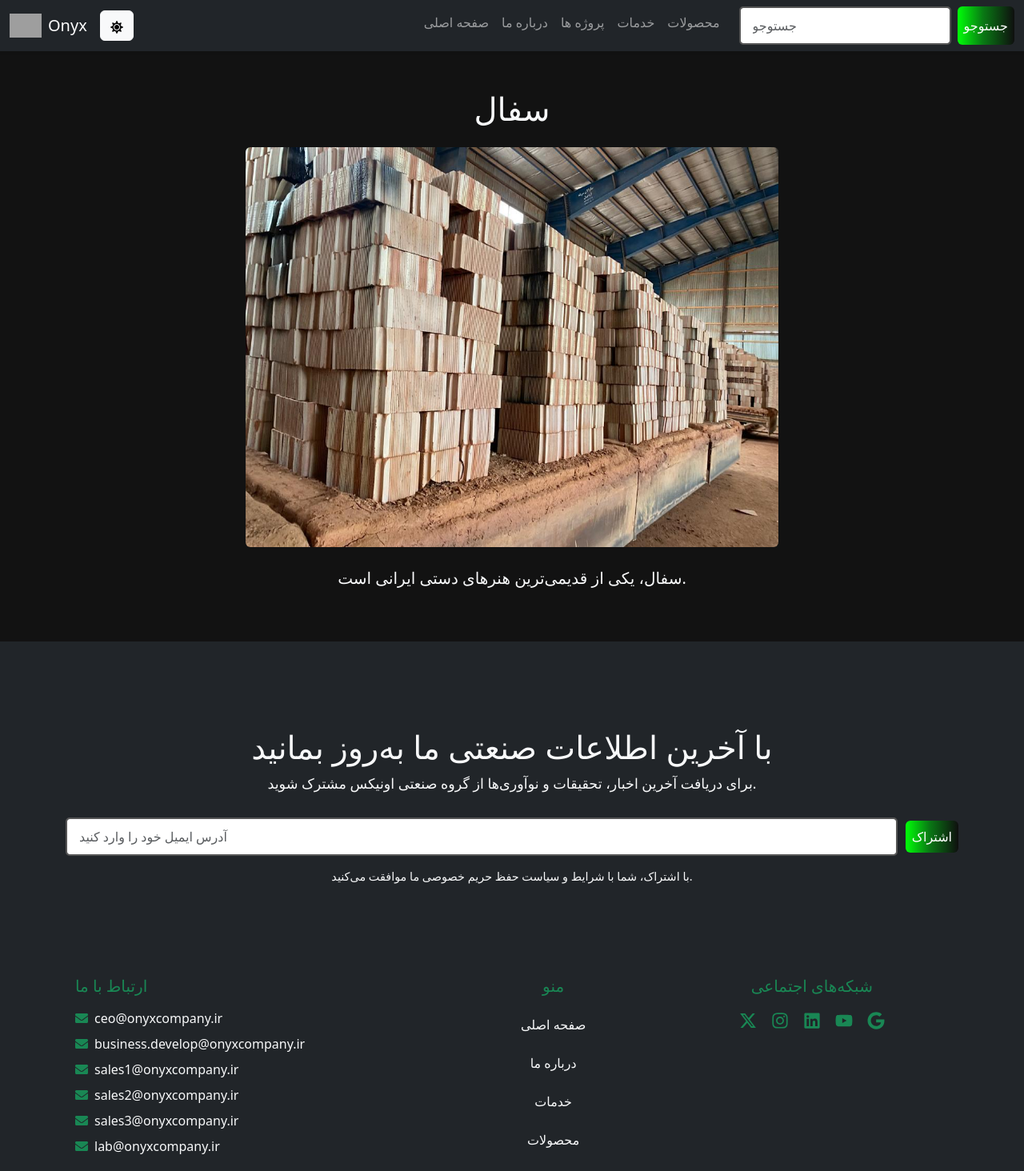
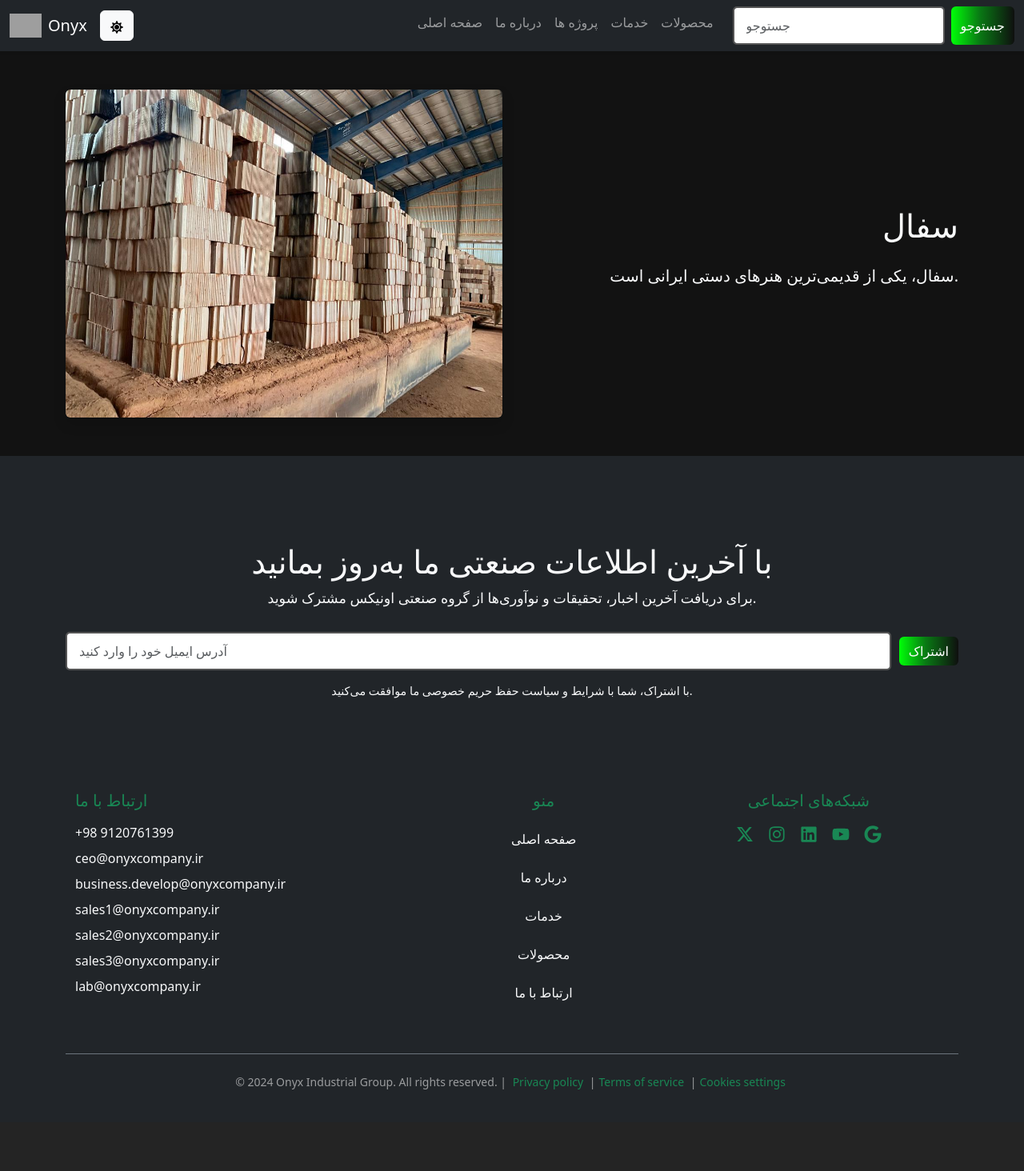
Before and after one commit to Zarpoosh/Onyx, a React (Vite) app: page /products/clay in a window 1280 px wide. Shown: the top 1464 px of the page at 80% size. After the commit the page ends 1403 px from the top, so only its background shows below. Built offline with nearby package versions, Linux system fonts and the light colour scheme; grey boxes are pictures that could not be loaded.

Commit message:
fix some bugs in footer

```diff
--- a/src/components/footer/Footer.tsx
+++ b/src/components/footer/Footer.tsx
@@ -1,14 +1,17 @@
-
-
-
-import { Container, Navbar, Nav, Button } from "react-bootstrap";
-import { FaLinkedin, FaInstagram, FaGoogle, FaYoutube, FaEnvelope } from "react-icons/fa";
+import { Container, Navbar, Nav } from "react-bootstrap";
+import {
+  FaLinkedin,
+  FaInstagram,
+  FaGoogle,
+  FaYoutube,
+  // FaEnvelope,
+} from "react-icons/fa";
 import { FaXTwitter } from "react-icons/fa6";
-import "./footer.css"
+import "./footer.css";
 import SubscriptionSection from "./Subscreption";
-
 const Footer = () => {
   const emails = [
+    "+98 9120761399",
     "ceo@onyxcompany.ir",
     "business.develop@onyxcompany.ir",
     "sales1@onyxcompany.ir",
@@ -16,6 +19,30 @@ const Footer = () => {
     "sales3@onyxcompany.ir",
     "lab@onyxcompany.ir",
   ];
+
+  const socialLinks = [
+    {
+      icon: <FaXTwitter className="text-success" size={22} />,
+      url: "#",
+    },
+    {
+      icon: <FaInstagram className="text-success" size={22} />,
+      url: "https://www.instagram.com/onyxcompany.ir?igsh=NTc4MTIwNjQ2YQ==",
+    },
+    {
+      icon: <FaLinkedin className="text-success" size={22} />,
+      url: "https://www.linkedin.com/in/onyx-ir-0a8426288?trk=contact-info",
+    },
+    {
+      icon: <FaYoutube className="text-success" size={22} />,
+      url: "#",
+    },
+    {
+      icon: <FaGoogle className="text-success" size={22} />,
+      url: "#",
+    },
+  ];
+
   return (
     <footer className="bg-dark text-light pt-5 pb-3">
       <SubscriptionSection />
@@ -23,14 +50,18 @@ const Footer = () => {
       <Container>
         <Navbar bg="dark" variant="dark" expand="lg" className="py-4">
           <Container className="d-flex justify-content-between align-items-start flex-wrap gap-4">
-
             <div className="text-center text-lg-start flex-fill">
               <h5 className="text-success mb-3 fw-bold">ارتباط با ما</h5>
               <ul className="list-unstyled text-start m-0 d-inline-block">
                 {emails.map((email, index) => (
-                <li key={index} className="mb-2 d-flex align-items-center gap-2">
-                  <FaEnvelope className="text-success" />
-                  <a href={`mailto:${email}`} className="text-light text-decoration-none">
+                  <li
+                    key={index}
+                    className="mb-2 d-flex align-items-center gap-2"
+                  >
+                    <a
+                      href={`mailto:${email}`}
+                      className="text-light text-decoration-none"
+                    >
                       {email}
                     </a>
                   </li>
@@ -38,36 +69,74 @@ const Footer = () => {
               </ul>
             </div>
 
-          <Nav className="d-flex f flex-column text-end flex-fill  text-center">
+            <Nav className="d-flex flex-column text-end flex-fill text-center">
               <h5 className="text-success mb-3 fw-bold">منو</h5>
-
-            <Nav.Link href="#home" className="text-light mb-2">صفحه اصلی</Nav.Link>
-            <Nav.Link href="#about" className="text-light mb-2">درباره ما</Nav.Link>
-            <Nav.Link href="#services" className="text-light mb-2">خدمات</Nav.Link>
-            <Nav.Link href="#products" className="text-light mb-2">محصولات</Nav.Link>
-            <Nav.Link href="#contact" className="text-light mb-2">ارتباط با ما</Nav.Link>
+              {[
+                "صفحه اصلی",
+                "درباره ما",
+                "خدمات",
+                "محصولات",
+                "ارتباط با ما",
+              ].map((item, i) => (
+                <Nav.Link
+                  key={i}
+                  href={`#${
+                    ["home", "about", "services", "products", "contact"][i]
+                  }`}
+                  className="text-light mb-2"
+                >
+                  {item}
+                </Nav.Link>
+              ))}
             </Nav>
 
-         <div className="d-flex flex-column  text-end flex-fill  text-center">
+            <div className="d-flex flex-column text-end flex-fill text-center">
               <h5 className="text-success mb-3 fw-bold">شبکه‌های اجتماعی</h5>
-            <div className="social-icons d-flex  justify-content-center gap-3">
-            <Button variant="btn-custom" className="p-0"><FaXTwitter className="text-success" size={22} /></Button>
-            <Button variant="btn-custom" className="p-0"><FaInstagram className="text-success" size={22} /></Button>
-            <Button variant="btn-custom" className="p-0"><FaLinkedin className="text-success" size={22} /></Button>
-            <Button variant="btn-custom" className="p-0"><FaYoutube className="text-success" size={22} /></Button>
-            <Button variant="btn-custom" className="p-0"><FaGoogle className="text-success" size={22} /></Button>
+              <div className="social-icons d-flex justify-content-center gap-3">
+                {socialLinks.map((social, index) => (
+                  <a
+                    key={index}
+                    href={social.url}
+                    target="_blank"
+                    rel="noopener noreferrer"
+                    className="btn p-0"
+                  >
+                    {social.icon}
+                  </a>
+                ))}
               </div>
             </div>
           </Container>
         </Navbar>
-      <Navbar bg="dark" variant="dark" className="py-3 mt-4 border-top border-secondary">
+
+        <Navbar
+          bg="dark"
+          variant="dark"
+          className="py-3 mt-4 border-top border-secondary"
+        >
           <Container>
             <Navbar.Text className="text-center w-100 small">
-            © 2024 Onyx Industrial Group. All rights reserved.
-            {" | "}
-            <a href="#privacy" className="text-success text-decoration-none mx-1">Privacy policy</a> |
-            <a href="#terms" className="text-success text-decoration-none mx-1">Terms of service</a> |
-            <a href="#cookies" className="text-success text-decoration-none mx-1">Cookies settings</a>
+              © 2024 Onyx Industrial Group. All rights reserved. {" | "}
+              <a
+                href="#privacy"
+                className="text-success text-decoration-none mx-1"
+              >
+                Privacy policy
+              </a>{" "}
+              |
+              <a
+                href="#terms"
+                className="text-success text-decoration-none mx-1"
+              >
+                Terms of service
+              </a>{" "}
+              |
+              <a
+                href="#cookies"
+                className="text-success text-decoration-none mx-1"
+              >
+                Cookies settings
+              </a>
             </Navbar.Text>
           </Container>
         </Navbar>
--- a/src/components/footer/footer.css
+++ b/src/components/footer/footer.css
@@ -1,15 +1,3 @@
-.hover-green:hover {
-  color: #4ade80 !important;
-  transition: color 0.3s ease;
-}
-
-.btn-custom {
-  color: white;
-  background: none;
-  border: none;
-  padding: 0.5rem;
-  transition: all 0.3s ease;
-}
 
 .btn-custom:hover {
   color: #4ade80 !important;
@@ -32,3 +20,5 @@
     flex-direction: row ;
   }
 }
+
+/* footer.css */
--- a/src/components/productsection/ProductDetail.tsx
+++ b/src/components/productsection/ProductDetail.tsx
@@ -5,8 +5,16 @@ const products = [
   {
     id: "kaolin",
     title: "کائولن",
-    image: "https://onyxcompany.ir/assets/IMG_2287-BM3eospK.jpeg",
-    description: "کائولن خاکی سفید رنگ است که در صنایع سرامیک و چینی‌سازی کاربرد دارد.",
+    image: "https://onyxcompany.ir/assets/moarefi02-CPLMm8M4.jpg",
+    description: `
+    شرکت اونیکس اردبیل از سال ۱۳۹۰ فعالیت خود در زمینه تولید و عرضه انواع محصولات سرامیکی را آغاز کرده است
+    و در سال ۱۳۹۸ با سرمایه‌گذاری در تهیه و فرآوری و عرضه کاولن با کیفیت بالا را شروع کرده است.
+    معدن کاولن این شرکت واقع در محدوده مشکین شهر و از معادن با کیفیت و عیار بالای آلومینا در سطح کشوری می‌باشد.
+    این مجموعه در فاز اول با همکاری متخصصین مجرب و ماشین آلات به روز و با ظرفیت اسمی سالانه ۲۰ هزار تن
+    محصول خود را به صورت کلوخ و دانه‌بندی شده به بازار عرضه می‌نماید.
+    سایت فرآوری واحد در دست مونتاژ راه‌اندازی می‌باشد که در آینده نزدیک انواع کاولن فرآوری شده نیز به بازار عرضه خواهد شد.
+    `,
+
   },
   {
     id: "industrial-bricks",
@@ -35,16 +43,26 @@ const ProductDetail: React.FC = () => {
   if (!product) return <div className="text-center py-5">محصول پیدا نشد.</div>;
 
   return (
-    <div className="container text-center py-5">
-      <h1 className="fw-bold mb-4">{product.title}</h1>
+    <div className="container py-5 ">
+  <div className="row align-items-center text-center text-md-start">
+    {/* عکس سمت چپ */}
+    <div className="col-md-6 mb-4 mb-md-0">
       <img
         src={product.image}
         alt={product.title}
-        className="img-fluid rounded mb-4"
-        style={{ maxHeight: "500px", objectFit: "cover" }}
+        className="img-fluid rounded shadow"
+        style={{ maxHeight: "500px", objectFit: "cover", width: "100%" }}
       />
-      <p className="lead">{product.description}</p>
     </div>
+
+    {/* متن سمت راست */}
+    <div className="col-md-6">
+      <h1 className="fw-bold mb-4 text-end">{product.title}</h1>
+      <p className="lead text-end">{product.description}</p>
+    </div>
+  </div>
+</div>
+
   );
 };
 
```
Also changed, not shown: src/styles/global.css (line endings or trailing spaces). Lines whose indentation alone changed are shown as unchanged.
